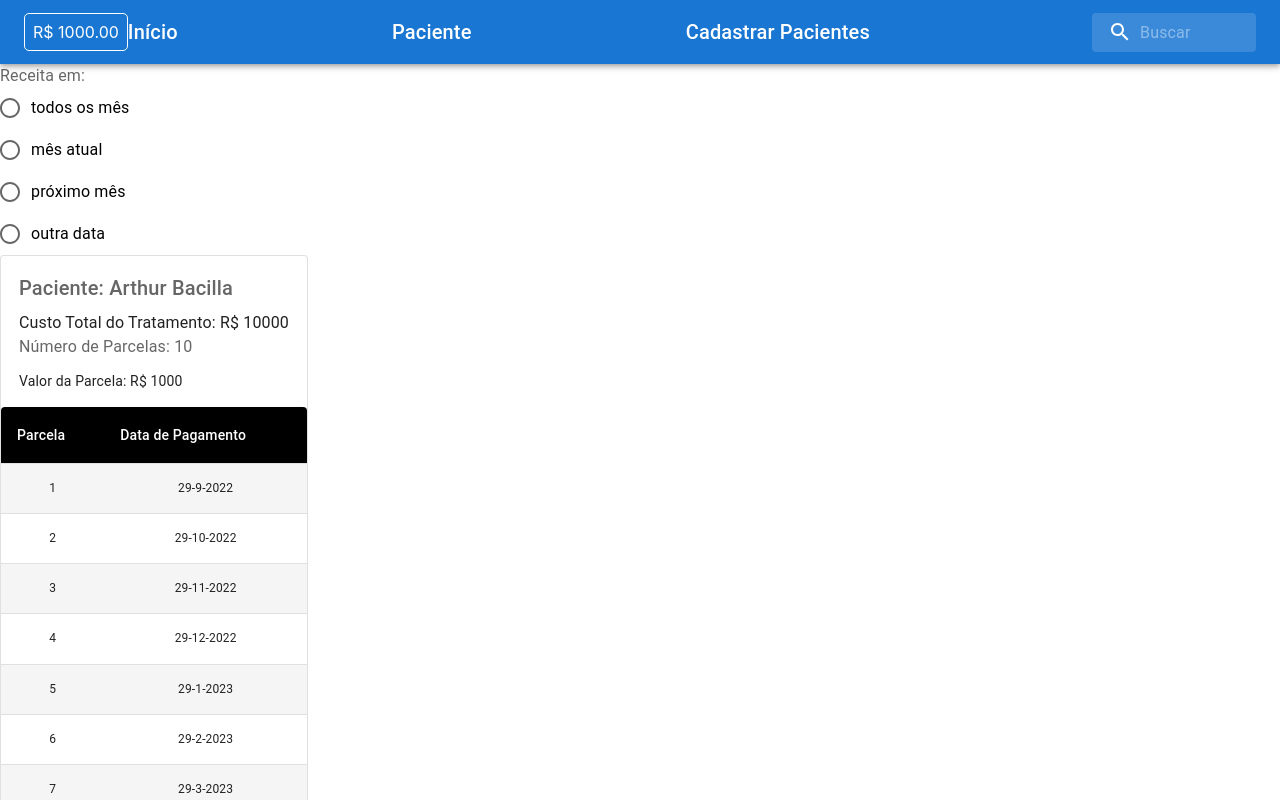
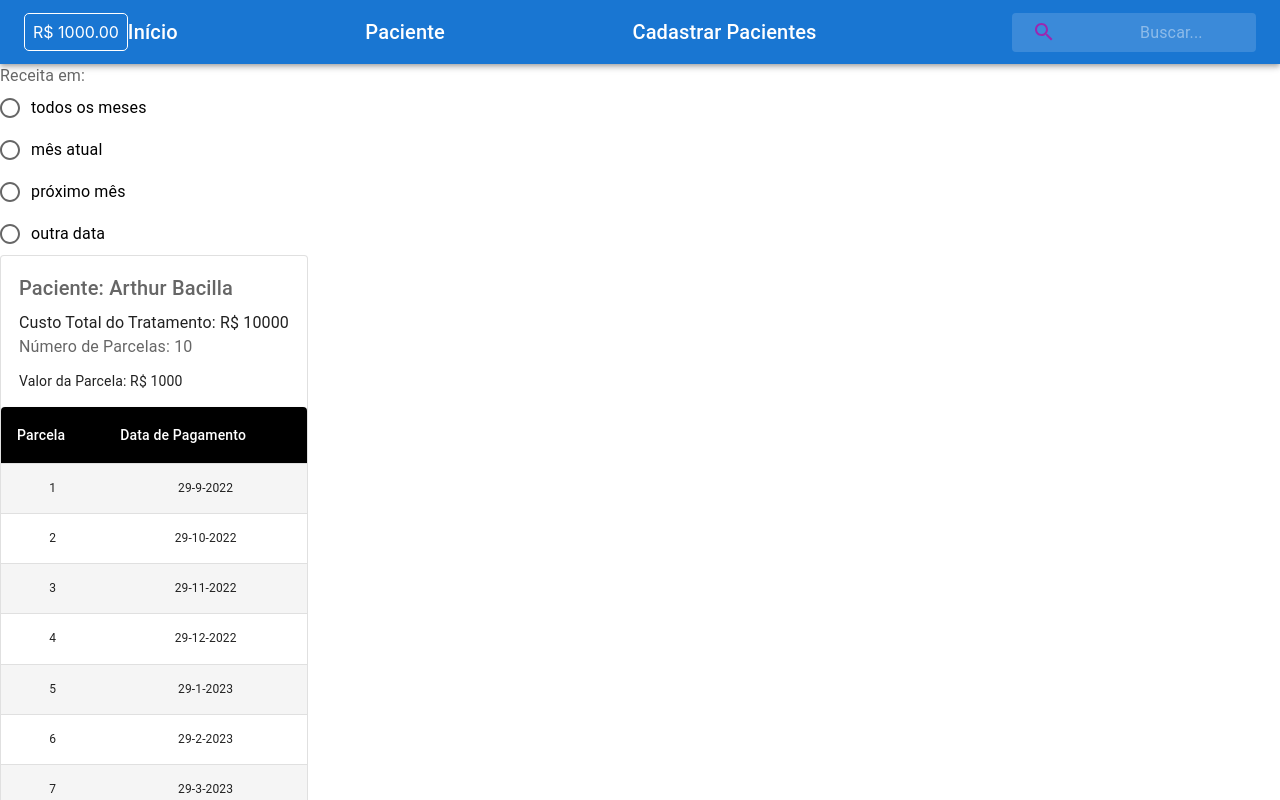
Before and after one commit to fernandosenacruz/teste-fullstack-softeo-front, a React (Create React App) app in the folder teste-softeo/: page / in a window 1280 px wide. Shown: the top 800 px of the page. Built offline with nearby package versions, Linux system fonts and the light colour scheme; no server answers.

Commit message:
feat: :sparkles: searchBar
cira input de busca por nome dos pacientes

(bug)

```diff
--- a/teste-softeo/src/api/api.js
+++ b/teste-softeo/src/api/api.js
@@ -17,7 +17,6 @@ export const getPatients = async (callback) => {
 };
 
 export const getFilteredPatiens = async (callback, date) => {
-  console.log(date);
   try {
     const { data } = await api.get(
       `patients/installment?selectedMonth=${date}`,
--- a/teste-softeo/src/components/RadiosFilter.jsx
+++ b/teste-softeo/src/components/RadiosFilter.jsx
@@ -18,7 +18,11 @@ import { getFilteredPatiens, getPatients } from '../api/api';
 import { PatientsContext } from '../context/Context';
 
 const RadiosFilter = () => {
-  const { setFiltredPatients, setFilterActived, setPatients } = useContext(PatientsContext);
+  const {
+    setFilteredPatients,
+    setFilterActived,
+    setPatients,
+  } = useContext(PatientsContext);
   const [date, setDate] = useState(dayjs());
   const [showInput, setShowInput] = useState(false);
 
@@ -30,18 +34,21 @@ const RadiosFilter = () => {
       case 'every-months':
         setShowInput(false);
         setFilterActived(false);
-        getPatients(setPatients);
+        await getPatients(setPatients);
       case 'actually-month':
         setShowInput(false);
         setFilterActived(true);
-        await getFilteredPatiens(setFiltredPatients, date.format('DD-MM-YYYY'));
+        await getFilteredPatiens(
+          setFilteredPatients,
+          date.format('DD-MM-YYYY'),
+        );
         break;
       case 'next-month':
         setShowInput(false);
         setFilterActived(true);
         const nextMonth = date.add(1, 'M');
         await getFilteredPatiens(
-          setFiltredPatients,
+          setFilteredPatients,
           nextMonth.format('DD-MM-YYYY'),
         );
       case 'other-month':
@@ -75,7 +82,7 @@ const RadiosFilter = () => {
         <FormControlLabel
           value="every-months"
           name="selected-month"
-          label="todos os mês"
+          label="todos os meses"
           onClick={(e) => handleMonth(e)}
           control={<Radio id="every-months" />}
         />
@@ -120,7 +127,7 @@ const RadiosFilter = () => {
                 setFilterActived(true);
                 setDate(newDate);
                 getFilteredPatiens(
-                  setFiltredPatients,
+                  setFilteredPatients,
                   newDate.format('DD-MM-YYYY'),
                 );
               }}
--- a/teste-softeo/src/components/SearchBar.jsx
+++ b/teste-softeo/src/components/SearchBar.jsx
@@ -1,4 +1,5 @@
-import React, { useContext } from 'react';
+import React, { useContext, useState } from 'react';
+import { Link } from 'react-router-dom';
 import { styled, alpha } from '@mui/material/styles';
 import AppBar from '@mui/material/AppBar';
 import Box from '@mui/material/Box';
@@ -8,8 +9,9 @@ import InputBase from '@mui/material/InputBase';
 import SearchIcon from '@mui/icons-material/Search';
 import BoxComponent from '../partials/Box';
 import { PatientsContext } from '../context/Context';
-import { Link } from 'react-router-dom';
-// import { Button } from '@mui/material';
+import { Button } from '@mui/material';
+import { Stack } from '@mui/system';
+import searchByName from '../helpers/searchName';
 
 const Search = styled('div')(({ theme }) => ({
   position: 'relative',
@@ -24,16 +26,6 @@ const Search = styled('div')(({ theme }) => ({
     marginLeft: theme.spacing(1),
     width: 'auto',
   },
-}));
-
-const SearchIconWrapper = styled('div')(({ theme }) => ({
-  padding: theme.spacing(0, 2),
-  height: '100%',
-  position: 'absolute',
-  pointerEvents: 'none',
-  display: 'flex',
-  alignItems: 'center',
-  justifyContent: 'center',
 }));
 
 const StyledInputBase = styled(InputBase)(({ theme }) => ({
@@ -54,7 +46,24 @@ const StyledInputBase = styled(InputBase)(({ theme }) => ({
 }));
 
 const SearchAppBar = () => {
-  const { income } = useContext(PatientsContext);
+  const { income, patients, setFilteredPatients, setFilterActived } =
+    useContext(PatientsContext);
+  const [searchName, setSearchName] = useState('');
+
+  const handleChange = ({ target }) => setSearchName(target.value);
+
+  const handleSearch = (name) => {
+    console.log(name);
+    const therePatients = searchByName(patients, name);
+
+    if (therePatients.length !== 0) {
+      setFilterActived(true);
+      setFilteredPatients(therePatients);
+    } else {
+      setFilterActived(false);
+    }
+  };
+
   return (
     <Box sx={{ flexGrow: 1 }}>
       <AppBar position="static">
@@ -76,7 +85,10 @@ const SearchAppBar = () => {
             component="div"
             sx={{ flexGrow: 1, display: { xs: 'none', sm: 'block' } }}
           >
-            <Link to="/patient/:id" style={{ textDecoration: 'none', color: 'inherit' }}>
+            <Link
+              to="/patient/:id"
+              style={{ textDecoration: 'none', color: 'inherit' }}
+            >
               Paciente
             </Link>
           </Typography>
@@ -86,18 +98,29 @@ const SearchAppBar = () => {
             component="div"
             sx={{ flexGrow: 1, display: { xs: 'none', sm: 'block' } }}
           >
-            <Link to="/register" style={{ textDecoration: 'none', color: 'inherit' }}>
+            <Link
+              to="/register"
+              style={{ textDecoration: 'none', color: 'inherit' }}
+            >
               Cadastrar Pacientes
             </Link>
           </Typography>
           <Search>
-            <SearchIconWrapper>
-              <SearchIcon />
-            </SearchIconWrapper>
-            <StyledInputBase
-              placeholder="Buscar"
-              inputProps={{ 'aria-label': 'search' }}
-            />
+            <Stack direction="row" spacing={2}>
+              <Button
+                type="button"
+                id="search-button"
+                onClick={() => handleSearch(searchName)}
+                color="secondary"
+              >
+                <SearchIcon />
+              </Button>
+              <StyledInputBase
+                placeholder="Buscar..."
+                inputProps={{ 'aria-label': 'search' }}
+                onChange={(e) => handleChange(e)}
+              />
+            </Stack>
           </Search>
         </Toolbar>
       </AppBar>
--- a/teste-softeo/src/context/Context.jsx
+++ b/teste-softeo/src/context/Context.jsx
@@ -23,7 +23,7 @@ export const DEFAULT_VALUES = {
       ],
     },
   ],
-  filtredPatients: [
+  filteredPatients: [
     {
       _id: '630f8a1e197d0840633b24b3',
       name: 'Rafael Scherer',
@@ -51,8 +51,8 @@ export const DEFAULT_VALUES = {
 export const PatientsContext = createContext({
   patients: DEFAULT_VALUES.patients,
   setPatients: () => void 0,
-  filtredPatients: DEFAULT_VALUES.filtredPatients,
-  setFiltredPatients: () => void 0,
+  filteredPatients: DEFAULT_VALUES.filteredPatients,
+  setFilteredPatients: () => void 0,
   filterActived: DEFAULT_VALUES.filterActived,
   setFilterActived: () => void 0,
   income: DEFAULT_VALUES.income,
@@ -61,8 +61,8 @@ export const PatientsContext = createContext({
 
 const PatientsProvider = ({ children }) => {
   const [patients, setPatients] = useState(DEFAULT_VALUES.patients);
-  const [filteredPatients, setFiltredPatients] = useState(
-    DEFAULT_VALUES.filtredPatients,
+  const [filteredPatients, setFilteredPatients] = useState(
+    DEFAULT_VALUES.filteredPatients,
   );
   const [filterActived, setFilterActived] = useState(
     DEFAULT_VALUES.filterActived,
@@ -75,7 +75,7 @@ const PatientsProvider = ({ children }) => {
         patients,
         filteredPatients,
         setPatients,
-        setFiltredPatients,
+        setFilteredPatients,
         filterActived,
         setFilterActived,
         income,
--- /dev/null
+++ b/teste-softeo/src/helpers/searchName.js
@@ -0,0 +1,7 @@
+const searchByName = (array, name) => {
+  return array.filter((patient) =>
+    patient.name.toLowerCase().includes(name.toLowerCase()),
+  );
+};
+
+export default searchByName;
```
